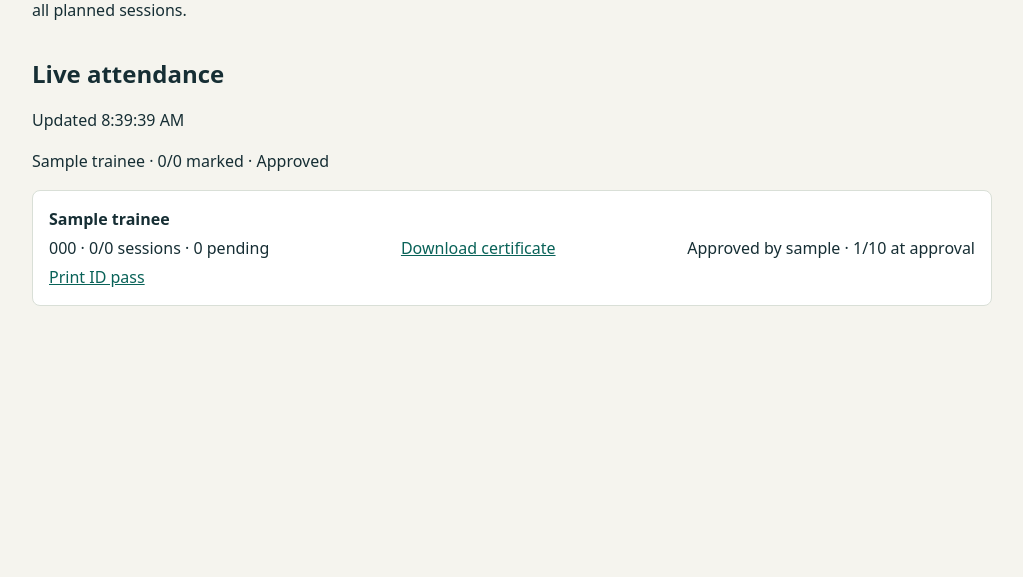
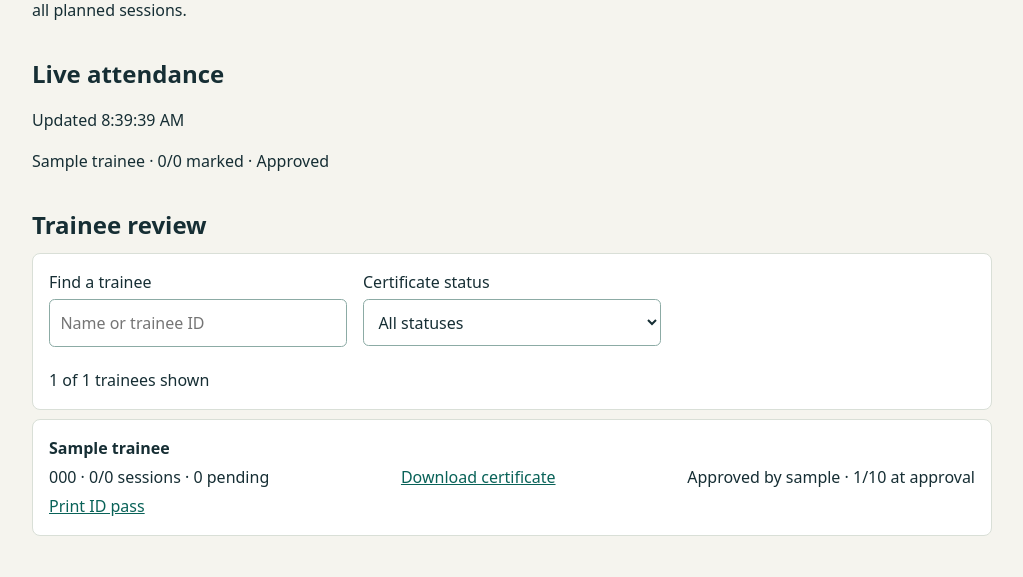
Before and after one commit to coder21-sp/trainee-attendance-register, a Django app: page /review/1/ in a window 1280 px wide. Shown: the part 295-872 px from the top of the page, without its empty margins (128-1151 px from the left). Before the commit the page ends 601 px from the top, so only its background shows below. Run offline with Django 5.2, Linux system fonts and the light colour scheme; a user stored in the database is signed in; tables that the repository leaves empty hold one stand-in row (values such as "Sample post"); data that the repository does not hold is empty.

Commit message:
Improve trainee progress, register controls and certificate presentation

```diff
--- a/training/static/live.js
+++ b/training/static/live.js
@@ -1,5 +1,5 @@
 const live = document.querySelector('#live');
-const download = document.querySelector('#download');
+const privateStatus = live.dataset.privateStatus;
 let lastState;
 async function update() {
   try {
@@ -9,22 +9,46 @@ async function update() {
     const signature = JSON.stringify(data);
     // Review controls are rendered server-side; refresh them if approval or eligibility changes.
     const status = data.rows.map(r => [r.id,r.status].join('/')).join(',');
-    if (!download && lastState !== undefined && status !== lastState) {
+    if (privateStatus !== undefined ? data.rows[0].status !== privateStatus
+        : lastState !== undefined && status !== lastState) {
       location.reload();
       return;
     }
     lastState = status;
     if (signature !== live.dataset.snapshot) {
-      showRows('summary', data.rows.map(r => r.name + ' · ' + r.marked + '/' + r.total + ' marked · ' + r.status));
-      showRows('counts', data.sessions.map(s => s.title + ' · ' + (s.status ?? (s.count + ' present · ' + (s.closed ? 'Closed' : 'Attendance pending')))));
+      if (privateStatus !== undefined) {
+        if (!data.recovery_required) refreshProgress(data);
+      } else {
+        showRows('summary', data.rows.map(r => r.name + ' · ' + r.marked + '/' + r.total + ' marked · ' + r.status));
+        showRows('counts', data.sessions.map(s => s.title + ' · ' + (s.count + ' present · ' + (s.closed ? 'Closed' : 'Attendance pending'))));
+      }
       live.dataset.snapshot = signature;
     }
-    if (download) download.hidden = data.rows[0].status !== 'Approved';
     document.querySelector('#health').textContent = 'Updated ' + new Date().toLocaleTimeString();
   } catch {
     document.querySelector('#health').textContent = 'Could not refresh. Retrying…';
   }
   setTimeout(update, 2000);
+}
+function refreshProgress(data) {
+  const row = data.rows[0];
+  document.getElementById('confirmed-total').textContent = `${row.attended} of ${row.total} sessions confirmed`;
+  const pending = data.sessions.filter(session => !session.closed).length;
+  const pendingTotal = document.getElementById('pending-total');
+  pendingTotal.hidden = pending === 0;
+  pendingTotal.textContent = `${pending} ${pending === 1 ? 'register' : 'registers'} still open`;
+  if (data.sessions.length) {
+    document.getElementById('counts').replaceChildren(...data.sessions.map(session => {
+      const row = document.createElement('div');
+      const title = document.createElement('span');
+      const status = document.createElement('span');
+      row.className = 'row';
+      title.textContent = session.title;
+      status.textContent = session.status;
+      row.append(title, status);
+      return row;
+    }));
+  }
 }
 function showRows(id, lines) {
   document.getElementById(id).replaceChildren(...lines.map(line => {
--- a/training/static/register.css
+++ b/training/static/register.css
@@ -5,3 +5,43 @@
 .audit-table{overflow-x:auto}.audit-table table{border-collapse:collapse;width:100%}.audit-table th,.audit-table td{text-align:left;vertical-align:top;padding:.55rem;border-bottom:1px solid #ddd}
 
 .audit-export{display:inline-block;background:#0a6155;color:white;padding:.4rem .8rem;border-radius:.4rem;text-decoration:none}
+
+:focus-visible {
+  outline: 3px solid #b56c08;
+  outline-offset: 3px;
+}
+.panel h2 { margin-top: 0; }
+select {
+  display: block;
+  width: 100%;
+  max-width: 25rem;
+  margin: .3rem 0 .8rem;
+  padding: .65rem;
+  border: 1px solid #8caba5;
+  border-radius: .35rem;
+  background: #fff;
+  color: inherit;
+  font: inherit;
+}
+.register-actions {
+  display: flex;
+  flex-wrap: wrap;
+  gap: .5rem;
+}
+#camera:empty { margin: 0; }
+#entry video { margin-top: 1rem; border-radius: .35rem; }
+button:disabled { opacity: .65; cursor: wait; }
+summary { cursor: pointer; }
+.review-filters:not([hidden]) {
+  display: grid;
+  grid-template-columns: repeat(auto-fit, minmax(min(100%, 15rem), 1fr));
+  gap: .5rem 1rem;
+}
+.review-filters :is(input, select) { max-width: none; }
+#review-results { grid-column: 1 / -1; margin: 0; }
+.row[hidden] { display: none; }
+@media (max-width: 32rem) {
+  main { padding-block: 1rem; }
+  .register-actions button { flex: 1 0 100%; }
+  .panel input:not([type=checkbox]), .panel select { max-width: none; }
+}
--- /dev/null
+++ b/training/static/review.js
@@ -0,0 +1,23 @@
+const filters = document.querySelector('#review-filters');
+const search = document.querySelector('#review-search');
+const status = document.querySelector('#review-status');
+const results = document.querySelector('#review-results');
+const trainees = document.querySelectorAll('[data-review-trainee]');
+
+function filterTrainees() {
+  const query = search.value.trim().toLocaleLowerCase();
+  const selected = status?.value;
+  let matches = 0;
+  for (const row of trainees) {
+    const matchesSearch = row.dataset.reviewTrainee.toLocaleLowerCase().includes(query);
+    const matchesStatus = !selected || row.dataset.reviewStatus === selected;
+    row.hidden = !(matchesSearch && matchesStatus);
+    if (!row.hidden) matches += 1;
+  }
+  results.textContent = matches ? `${matches} of ${trainees.length} trainees shown` : 'No trainees match these filters.';
+}
+
+filters.hidden = false;
+search.addEventListener('input', filterTrainees);
+status?.addEventListener('change', filterTrainees);
+filterTrainees();
--- a/training/templates/review.html
+++ b/training/templates/review.html
@@ -1,3 +1,72 @@
-{% extends 'base.html' %}{% load static %}{% block content %}<a href="/">← Batches</a><h1>{{ batch }} review</h1><p>Approval requires {{ batch.minimum_percent }}% attendance and all registers closed. Counts below show confirmed attendance in closed registers out of all planned sessions.</p>
-<section data-feed="{% url 'batch-data' batch.pk %}" id="live"><h2>Live attendance</h2><p id="health" role="status"></p><div id="summary"></div><div id="counts"></div></section><script defer src="{% static 'live.js' %}"></script>{% for t,r in rows %}<section class="row"><div><strong>{{ t.name }}</strong><p>{{ t.code }} · {{ r.attended }}/{{ r.total }} sessions · {{ r.pending }} pending</p><a href="{% url 'pass' t.pk %}">Print ID pass</a></div>
-{% if t.approval %}<a href="{% url 'certificate' t.pk %}">Download certificate</a><span>Approved by {{ t.approval.reviewer }} · {{ t.approval.attended }}/{{ t.approval.total }} at approval</span>{% elif r.eligible %}<form method="post" action="{% url 'approve' t.pk %}">{% csrf_token %}<button>Approve certificate</button></form>{% elif r.pending or not r.total %}<span>Awaiting registers</span>{% else %}<details><summary>Below threshold · Review override</summary><form method="post" action="{% url 'approve' t.pk %}">{% csrf_token %}<input type="hidden" name="action" value="override">{% include "reason.html" %}<button>Override and approve</button></form></details>{% endif %}</section>{% empty %}<p>No trainees enrolled.</p>{% endfor %}{% endblock %}
+{% extends 'base.html' %}
+{% load static %}
+{% block content %}
+<a href="/">← Batches</a>
+<h1>{{ batch }} review</h1>
+<p>Approval requires {{ batch.minimum_percent }}% attendance and all registers closed. Counts below show confirmed attendance in closed registers out of all planned sessions.</p>
+<section data-feed="{% url 'batch-data' batch.pk %}" id="live">
+  <h2>Live attendance</h2>
+  <p id="health" role="status"></p>
+  <div id="summary"></div>
+  <div id="counts"></div>
+</section>
+<script defer src="{% static 'live.js' %}"></script>
+
+<h2>Trainee review</h2>
+{% if rows %}
+  <div id="review-filters" class="panel review-filters" hidden>
+    <div>
+      <label for="review-search">Find a trainee</label>
+      <input type="search" id="review-search" placeholder="Name or trainee ID" autocomplete="off">
+    </div>
+    {% if not recovery_required %}
+      <div>
+        <label for="review-status">Certificate status</label>
+        <select id="review-status">
+          <option value="">All statuses</option>
+          <option value="pending">Awaiting registers</option>
+          <option value="eligible">Eligible for approval</option>
+          <option value="below">Below threshold</option>
+          <option value="approved">Approved</option>
+        </select>
+      </div>
+    {% endif %}
+    <p id="review-results" role="status"></p>
+  </div>
+  <script defer src="{% static 'review.js' %}"></script>
+{% endif %}
+
+{% for t,r in rows %}
+  <section class="row" data-review-trainee="{{ t.name }} {{ t.code }}"
+           data-review-status="{% if recovery_required %}recovery{% elif t.approval %}approved{% elif r.eligible %}eligible{% elif r.pending or not r.total %}pending{% else %}below{% endif %}">
+    <div>
+      <strong>{{ t.name }}</strong>
+      <p>{{ t.code }} · {{ r.attended }}/{{ r.total }} sessions · {{ r.pending }} pending</p>
+      <a href="{% url 'pass' t.pk %}">Print ID pass</a>
+    </div>
+    {% if recovery_required %}
+      <span>Attendance under review</span>
+    {% elif t.approval %}
+      <a href="{% url 'certificate' t.pk %}">Download certificate</a>
+      <span>Approved by {{ t.approval.reviewer }} · {{ t.approval.attended }}/{{ t.approval.total }} at approval</span>
+    {% elif r.eligible %}
+      <form method="post" action="{% url 'approve' t.pk %}">{% csrf_token %}
+        <button>Approve certificate</button>
+      </form>
+    {% elif r.pending or not r.total %}
+      <span>Awaiting registers</span>
+    {% else %}
+      <details>
+        <summary>Below threshold · Review override</summary>
+        <form method="post" action="{% url 'approve' t.pk %}">{% csrf_token %}
+          <input type="hidden" name="action" value="override">
+          {% include 'reason.html' %}
+          <button>Override and approve</button>
+        </form>
+      </details>
+    {% endif %}
+  </section>
+{% empty %}
+  <p>No trainees enrolled.</p>
+{% endfor %}
+{% endblock %}
--- a/training/views.py
+++ b/training/views.py
@@ -155,8 +155,29 @@ def badge(request, pk):
 
 @login_required
 def progress(request):
-    trainee = get_object_or_404(Trainee.objects.select_related("batch"), account=request.user)
-    return render(request, "progress.html", {"trainee":trainee})
+    trainee = get_object_or_404(Trainee.objects.select_related("batch", "approval"), account=request.user)
+    quarantined = recovery_requires_review()
+    context = {"trainee": trainee, "recovery_required": quarantined, "status": "Reconciliation required"}
+    if not quarantined:
+        sessions = list(Session.objects.filter(batch=trainee.batch).order_by("date", "pk"))
+        marked = set(Attendance.objects.filter(trainee=trainee).values_list("session_id", flat=True))
+        confirmed = sum(session.closed and session.pk in marked for session in sessions)
+        pending = sum(not session.closed for session in sessions)
+        approval = getattr(trainee, "approval", None)
+        if approval:
+            status = "Approved"
+        elif pending or not sessions:
+            status = "Pending registers"
+        elif confirmed * 100 >= len(sessions) * trainee.batch.minimum_percent:
+            status = "Eligible"
+        else:
+            status = "Below threshold"
+        context.update(
+            approval=approval, confirmed=confirmed, pending=pending, status=status,
+            sessions=[(session, "Present" if session.pk in marked else "Absent" if session.closed else "Pending")
+                      for session in sessions],
+        )
+    return render(request, "progress.html", context)
 
 
 @login_required
@@ -185,7 +206,7 @@ def live(request, batch_id=None):
                      "status":"Reconciliation required" if quarantined else "Approved" if approved else "Pending registers" if not sessions or len(closed)<len(sessions) else "Eligible" if eligible else "Below threshold"})
     return JsonResponse({"recovery_required": quarantined, "rows":rows,"sessions":[{"title":s.title,"closed":s.closed,
         "count":sum(sid==s.pk for sid,_ in marks)} for s in sessions] if batch_id else [
-        {"title":s.title,"status":"Present" if (s.pk,trainee.pk) in marks else "Absent" if s.closed else "Pending"} for s in sessions]})
+        {"title":s.title,"closed":s.closed,"status":"Present" if (s.pk,trainee.pk) in marks else "Absent" if s.closed else "Pending"} for s in sessions]})
 
 
 @coordinator_required
```
Also changed, not shown: training/certificates.py (+29 -13 lines), training/static/scan.js (+20 -10 lines), training/templates/progress.html (+33 -1 lines), training/templates/register.html (+5 -4 lines), training/test_certificates.py (+11 -1 lines), training/test_workflow_ux.py (added, +81 -0 lines).
